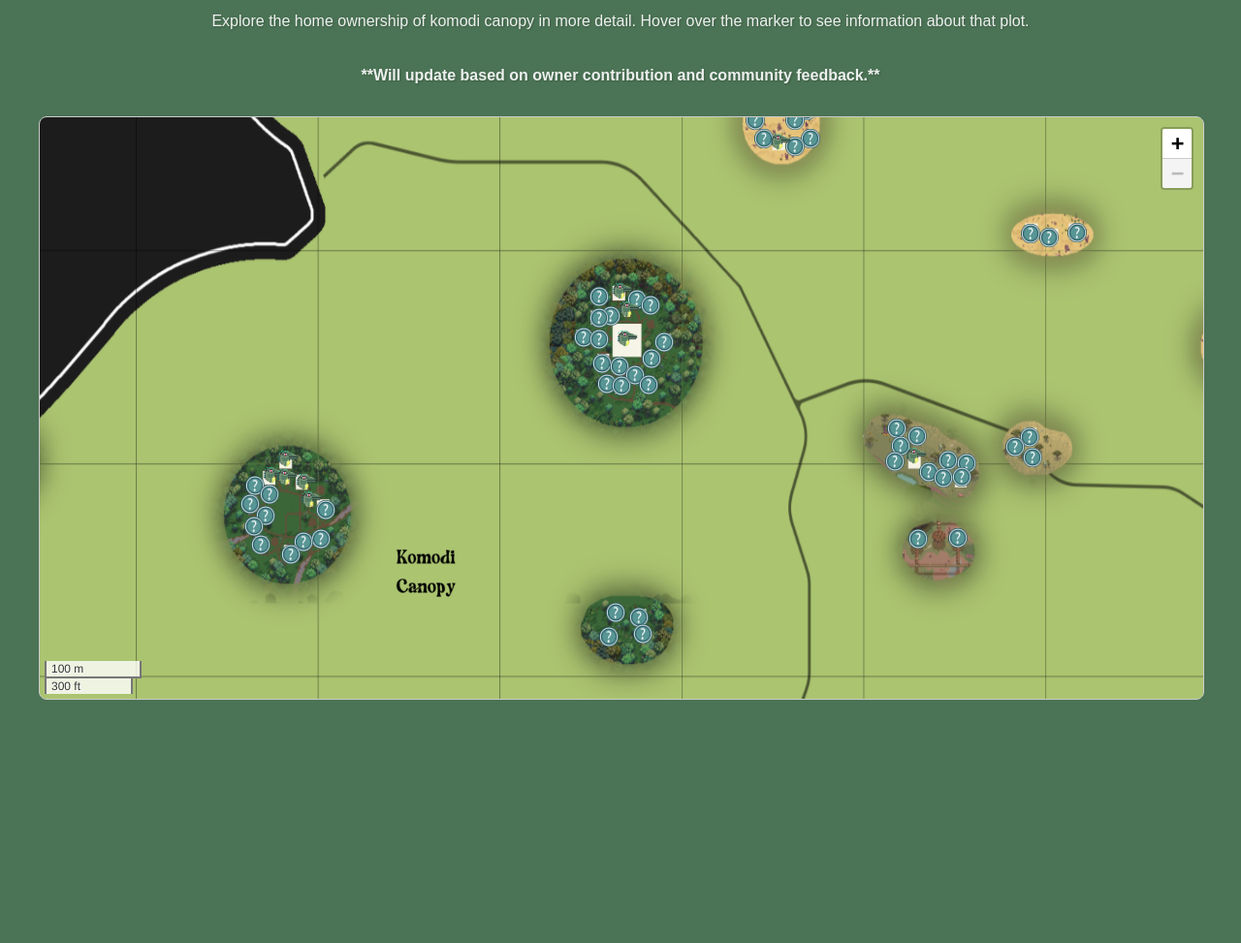
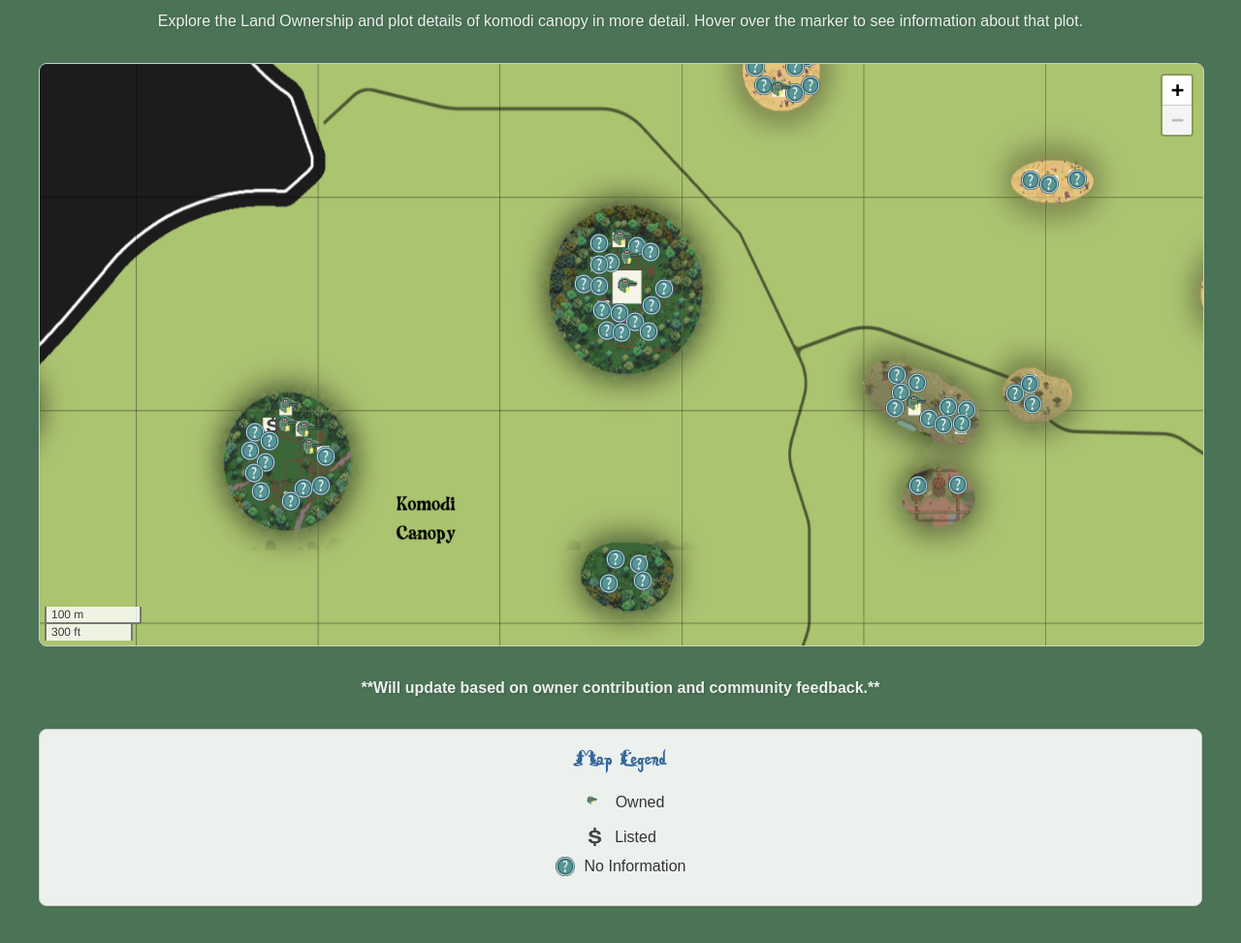
Before and after one commit to Evil-Arcanist-Nick/komodi-canopy-map, a website: page index.html in a window 1280 px wide. Shown: the part 217-1190 px from the top of the page at 97% size. Before the commit the page ends 989 px from the top, so only its background shows below. Drawn offline with nearby package versions, Linux system fonts and the light colour scheme.

Commit message:
Comitting updates

```diff
--- a/index.html
+++ b/index.html
@@ -100,6 +100,35 @@
             margin-top: 0;
             color: #336699;
         }
+
+        .map-legend {
+            background-color: rgba(255, 255, 255, 0.9);
+            border: 1px solid #ccc;
+            border-radius: 8px;
+            padding: 20px;
+            margin-bottom: 30px;
+            text-align: center;
+        }
+
+        .map-legend h3 {
+            color: #336699;
+            margin-top: 0;
+            margin-bottom: 15px;
+            font-family: 'Lizzard', sans-serif;
+        }
+
+        .legend-item {
+            display: flex;
+            align-items: center;
+            justify-content: center;
+            margin: 10px 0;
+            gap: 10px;
+        }
+
+        .legend-item span {
+            color: #333;
+            font-size: 16px;
+        }
     </style>
 </head>
 <body>
@@ -110,16 +139,34 @@
         </header>
 
         <div class="description">
-            Explore the home ownership of komodi canopy in more detail.  Hover over the marker to see information about that plot.
+            Explore the Land Ownership and plot details of komodi canopy in more detail.  Hover over the marker to see information about that plot.
 
+        </div>
+
+
+
+        <div class="map-container">
+            <div id="map"></div>
         </div>
 
         <div class="update-disclaimer">
             **Will update based on owner contribution and community feedback.**
         </div>
 
-        <div class="map-container">
-            <div id="map"></div>
+        <div class="map-legend">
+            <h3>Map Legend</h3>
+            <div class="legend-item">
+                <img src="komodi-head.png" alt="Owned" width="30" height="30">
+                <span>Owned</span>
+            </div>
+            <div class="legend-item">
+                <img src="for-sale.png" alt="Listed" width="21" height="21">
+                <span>Listed</span>
+            </div>
+            <div class="legend-item">
+                <img src="qm.png" alt="No Info" width="20" height="20">
+                <span>No Information</span>
+            </div>
         </div>
 
         <div class="description">
--- a/map.js
+++ b/map.js
@@ -15,7 +15,7 @@ const locations = [
     { id: 'location-13', coordinates: [680, 1172], title: 'Settlement #3774', description: '' },
     { id: 'location-14', coordinates: [676.5, 1190.5], title: 'Settlement #3722', description: '' },
     { id: 'location-15', coordinates: [681.5, 1219.5], title: 'Settlement #4491', description: '' },
-    { id: 'location-16', coordinates: [822.5, 922], title: 'Homestead #10864', description: '' },
+    { id: 'location-16', coordinates: [822.5, 922], title: 'Homestead #10864', description: 'LISTED' },
     { id: 'location-17', coordinates: [807, 940.5], title: 'Homestead #9347', description: '' },
     { id: 'location-18', coordinates: [797, 928.5], title: 'Settlement #3305', description: '' },
     { id: 'location-19', coordinates: [778.5, 945], title: 'Homestead #9058', description: '' },
@@ -27,7 +27,7 @@ const locations = [
     { id: 'location-25', coordinates: [972, 737], title: 'Homestead #9672', description: '' },
     { id: 'location-26', coordinates: [968, 725], title: 'Homestead #8603', description: '' },
     { id: 'location-27', coordinates: [962.5, 713.5], title: 'Homestead #8987 (Corrupted!)', description: '' },
-    { id: 'location-28', coordinates: [907, 636.5], title: 'Homestead #10421', description: '' },
+    { id: 'location-28', coordinates: [907, 636.5], title: 'Homestead #10421', description: 'LISTED' },
     { id: 'location-29', coordinates: [907, 622], title: 'Homestead #7511', description: '' },
     { id: 'location-30', coordinates: [906.5, 606.5], title: 'Homestead #8386', description: '' },
     { id: 'location-31', coordinates: [885, 622], title: 'Homestead #7589', description: '' },
@@ -35,7 +35,7 @@ const locations = [
     { id: 'location-33', coordinates: [901, 489], title: 'Homestead #10541', description: '' },
     { id: 'location-34', coordinates: [884, 473.5], title: 'Homestead #10737', description: '' },
     { id: 'location-35', coordinates: [863.5, 475.5], title: 'Homestead #7736', description: '' },
-    { id: 'location-36', coordinates: [886, 503.5], title: 'Homestead #10494', description: '' },
+    { id: 'location-36', coordinates: [886, 503.5], title: 'Homestead #10494', description: 'LISTED' },
     { id: 'location-37', coordinates: [470, 1171], title: 'Settlement #4609', description: '' },
     { id: 'location-38', coordinates: [460, 1156], title: 'Homestead #8796', description: '' },
     { id: 'location-39', coordinates: [449, 1173.5], title: 'Homestead #7904', description: '' },
@@ -76,7 +76,7 @@ const locations = [
     { id: 'location-74', coordinates: [87.5, 814], title: 'Homestead #10327', description: '' },
     { id: 'location-75', coordinates: [71, 808.5], title: 'Homestead #8732', description: 'Owner: Evil Arcanist Nick of El Dorado' },
     { id: 'location-76', coordinates: [69.5, 790], title: 'Settlement #3439', description: '' },
-    { id: 'location-77', coordinates: [45.5, 805], title: 'Settlement #3941', description: '' },
+    { id: 'location-77', coordinates: [45.5, 805], title: 'Settlement #3941', description: 'LISTED' },
     { id: 'location-78', coordinates: [50, 824], title: 'Homestead #9720', description: '' },
     { id: 'location-79', coordinates: [50, 841], title: 'Homestead #8515', description: '' },
     { id: 'location-80', coordinates: [30.5, 840], title: 'Settlement #4406', description: 'Owner: Evil Arcanist Nick of El Dorado' },
@@ -97,7 +97,7 @@ const locations = [
     { id: 'location-95', coordinates: [349.5, 408.5], title: 'Settlement #4073', description: '' },
     { id: 'location-96', coordinates: [362, 421.5], title: 'Homestead #7845', description: '' },
     { id: 'location-97', coordinates: [365, 440], title: 'Settlement #4433', description: '' },
-    { id: 'location-98', coordinates: [421, 108], title: 'Settlement #3751', description: '' },
+    { id: 'location-98', coordinates: [421, 108], title: 'Settlement #3751', description: 'Owner: @volter' },
     { id: 'location-99', coordinates: [399.5, 86.5], title: 'Settlement #4117', description: '' },
     { id: 'location-100', coordinates: [379, 57], title: 'Settlement #3493', description: '' }
 ];
@@ -158,6 +158,14 @@ document.addEventListener('DOMContentLoaded', () => {
     });
     // Custom marker icon function
     function createCustomIcon(description) {
+        if (description.includes('LISTED')) {
+            return L.icon({
+                iconUrl: 'for-sale.png',
+                iconSize: [21, 21],
+                iconAnchor: [10.5, 10.5],
+                tooltipAnchor: [0, 0]
+            });
+        }
         const isQuestionMark = description === '';
         return L.icon({
             iconUrl: isQuestionMark ? 'qm.png' : 'komodi-head.png',
```
Also changed, not shown: map.ts (+13 -5 lines), for-sale.png (added), 1 other file.
